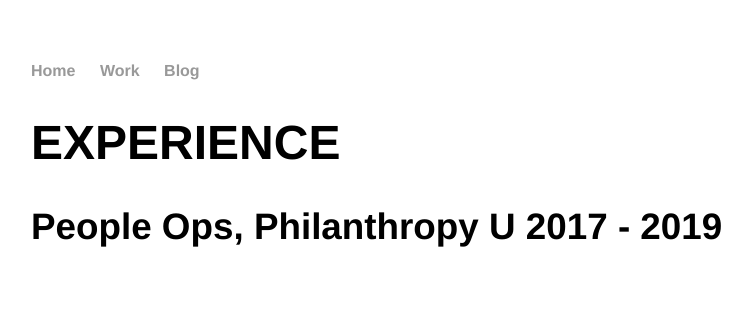
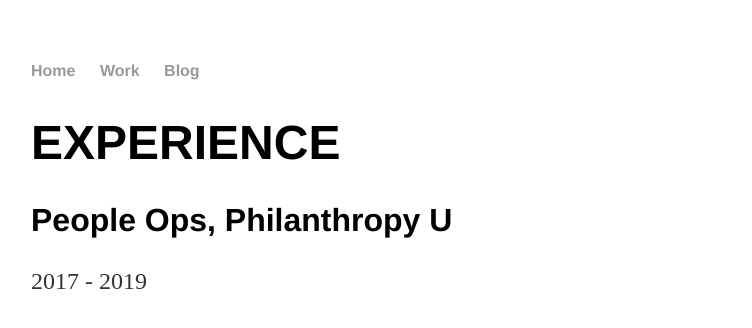
Before and after one commit to rmorabia/sophi-li.github.io, a Jekyll site: the page built from work/index.html, in a window 1280 px wide. Shown: the top 328 px of the page, without its empty margins (161-913 px from the left). Built offline with Jekyll 4.4.1, drawn with Linux system fonts in a browser that asks for light colours.

```diff
--- a/css/main.css
+++ b/css/main.css
@@ -20,10 +20,10 @@
 ul.posts { margin: 20px auto 40px; font-size: 1.5em; }
 ul.posts li { list-style: none; }
 
-/* CV */
-.cv { margin: 0px 0px 60px; }
-.cv h1 { font-size: 3em; }
-.cv h2 { font-size: 2em; }
-.cv address, .cv .download { font-family: 'Helvetica', 'Arial', 'Sans-Serif'; }
-.cv address, .cv p { font-size: 1.2em; }
-.cv .download { float: right; font-size: .8em; text-transform: uppercase; }
+/* Work */
+.work { margin: 0px 0px 60px; }
+.work h1 { font-size: 3em; }
+.work h2 { font-size: 2em; }
+.work address, .cv .download { font-family: 'Helvetica', 'Arial', 'Sans-Serif'; }
+.work address, .cv p { font-size: 1.2em; }
+.work .download { float: right; font-size: .8em; text-transform: uppercase; }
--- a/work/index.html
+++ b/work/index.html
@@ -5,10 +5,11 @@
 
 	<div class="work">
 		<h1>EXPERIENCE</h1>
-		<h3>
-			<span>People Ops, Philanthropy U</span>
-			<span class="timeline">2017 - 2019</span>
-		</h3>
+		<h2>
+			People Ops, Philanthropy U
+		</h2>
+			<p>2017 - 2019</p>
+		</h2>
 
 
 
```
